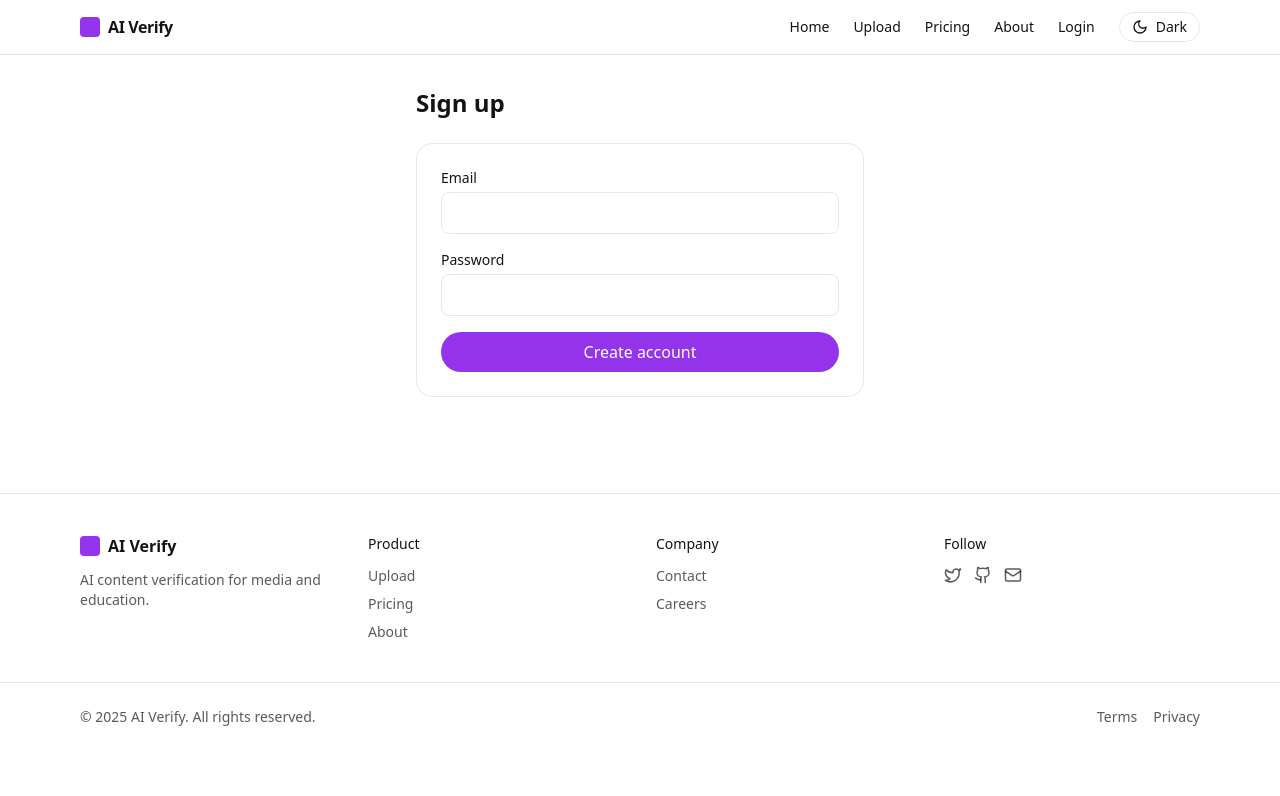
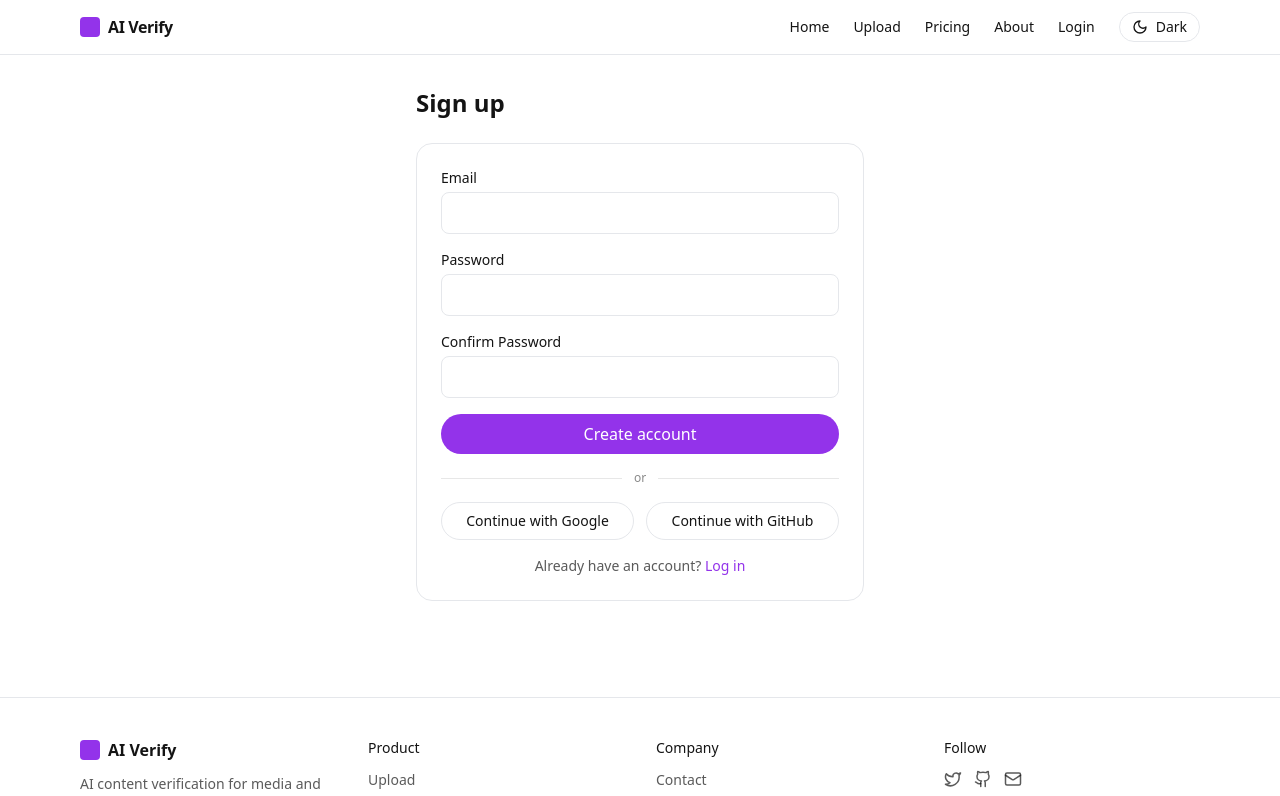
Before and after one commit to numanubhani/AI-Content-Verification-Platform, a Next.js app in the folder my-app/: page /signup in a window 1280 px wide. Shown: the top 796 px of the page. Built offline with nearby package versions, Linux system fonts and the light colour scheme.

Commit message:
updated login page

```diff
--- a/my-app/app/login/page.tsx
+++ b/my-app/app/login/page.tsx
@@ -2,6 +2,7 @@
 
 import { useRouter } from "next/navigation";
 import { useState, useEffect } from "react";
+import Link from "next/link";
 import { useAuthStore } from "@/store/auth";
 
 export default function LoginPage() {
@@ -41,6 +42,23 @@ export default function LoginPage() {
           <input className="mt-1 w-full rounded-lg border px-3 py-2" type="password" value={password} onChange={(e) => setPassword(e.target.value)} />
         </div>
         <button className="w-full rounded-full bg-purple-600 px-4 py-2 text-white hover:bg-purple-700">Continue</button>
+        <div className="flex items-center gap-3">
+          <div className="h-px flex-1 bg-foreground/10" />
+          <span className="text-xs text-foreground/50">or</span>
+          <div className="h-px flex-1 bg-foreground/10" />
+        </div>
+        <div className="grid gap-3 sm:grid-cols-2">
+          <button type="button" className="inline-flex items-center justify-center gap-2 rounded-full border px-4 py-2 text-sm">
+            <span>Continue with Google</span>
+          </button>
+          <button type="button" className="inline-flex items-center justify-center gap-2 rounded-full border px-4 py-2 text-sm">
+            <span>Continue with GitHub</span>
+          </button>
+        </div>
+        <div className="flex items-center justify-between text-sm">
+          <Link className="text-purple-600 hover:underline" href="/reset">Forgot password?</Link>
+          <Link className="text-foreground/70 hover:underline" href="/signup">Create account</Link>
+        </div>
       </form>
     </div>
   );
--- /dev/null
+++ b/my-app/app/reset/confirm/page.tsx
@@ -0,0 +1,31 @@
+"use client";
+
+import { useState } from "react";
+import { useRouter } from "next/navigation";
+
+export default function ResetConfirmPage() {
+  const [password, setPassword] = useState("");
+  const [confirm, setConfirm] = useState("");
+  const [error, setError] = useState<string | null>(null);
+  const router = useRouter();
+  return (
+    <div className="mx-auto max-w-md">
+      <h1 className="text-2xl font-semibold">Create new password</h1>
+      <form
+        onSubmit={(e) => { e.preventDefault(); if (password !== confirm) { setError("Passwords do not match"); return; } router.push('/login'); }}
+        className="mt-6 space-y-4 rounded-2xl border p-6"
+      >
+        <div>
+          <label className="block text-sm">New password</label>
+          <input className="mt-1 w-full rounded-lg border px-3 py-2" type="password" value={password} onChange={(e) => setPassword(e.target.value)} />
+        </div>
+        <div>
+          <label className="block text-sm">Confirm new password</label>
+          <input className="mt-1 w-full rounded-lg border px-3 py-2" type="password" value={confirm} onChange={(e) => setConfirm(e.target.value)} />
+        </div>
+        {error && <div className="rounded-md bg-red-50 text-red-700 text-sm p-2">{error}</div>}
+        <button className="w-full rounded-full bg-purple-600 px-4 py-2 text-white hover:bg-purple-700">Update password</button>
+      </form>
+    </div>
+  );
+}
--- /dev/null
+++ b/my-app/app/reset/page.tsx
@@ -0,0 +1,24 @@
+"use client";
+
+import { useState } from "react";
+
+export default function ResetRequestPage() {
+  const [email, setEmail] = useState("");
+  const [sent, setSent] = useState(false);
+  return (
+    <div className="mx-auto max-w-md">
+      <h1 className="text-2xl font-semibold">Reset password</h1>
+      <form
+        onSubmit={(e) => { e.preventDefault(); setSent(true); }}
+        className="mt-6 space-y-4 rounded-2xl border p-6"
+      >
+        <div>
+          <label className="block text-sm">Email</label>
+          <input className="mt-1 w-full rounded-lg border px-3 py-2" value={email} onChange={(e) => setEmail(e.target.value)} />
+        </div>
+        <button className="w-full rounded-full bg-purple-600 px-4 py-2 text-white hover:bg-purple-700">Send reset link</button>
+        {sent && <div className="text-sm text-foreground/70">If an account exists, a reset link has been sent.</div>}
+      </form>
+    </div>
+  );
+}
--- a/my-app/app/signup/page.tsx
+++ b/my-app/app/signup/page.tsx
@@ -1,22 +1,27 @@
 "use client";
 
 import { useRouter } from "next/navigation";
-import { useState } from "react";
+import { useState, useEffect } from "react";
+import Link from "next/link";
 import { useAuthStore } from "@/store/auth";
 
 export default function SignupPage() {
   const [email, setEmail] = useState("");
   const [password, setPassword] = useState("");
+  const [confirm, setConfirm] = useState("");
+  const [error, setError] = useState<string | null>(null);
   const signup = useAuthStore((s) => s.signup);
   const router = useRouter();
+  useEffect(() => setError(null), [email, password, confirm]);
   return (
     <div className="mx-auto max-w-md">
       <h1 className="text-2xl font-semibold">Sign up</h1>
       <form
         onSubmit={async (e) => {
           e.preventDefault();
+          if (password !== confirm) { setError("Passwords do not match"); return; }
           await signup(email, password);
-          router.push("/dashboard/history");
+          router.push("/dashboard");
         }}
         className="mt-6 space-y-4 rounded-2xl border p-6"
       >
@@ -28,7 +33,29 @@ export default function SignupPage() {
           <label className="block text-sm">Password</label>
           <input className="mt-1 w-full rounded-lg border px-3 py-2" type="password" value={password} onChange={(e) => setPassword(e.target.value)} />
         </div>
+        <div>
+          <label className="block text-sm">Confirm Password</label>
+          <input className="mt-1 w-full rounded-lg border px-3 py-2" type="password" value={confirm} onChange={(e) => setConfirm(e.target.value)} />
+        </div>
+        {error && <div className="rounded-md bg-red-50 text-red-700 text-sm p-2">{error}</div>}
         <button className="w-full rounded-full bg-purple-600 px-4 py-2 text-white hover:bg-purple-700">Create account</button>
+        <div className="flex items-center gap-3">
+          <div className="h-px flex-1 bg-foreground/10" />
+          <span className="text-xs text-foreground/50">or</span>
+          <div className="h-px flex-1 bg-foreground/10" />
+        </div>
+        <div className="grid gap-3 sm:grid-cols-2">
+          <button type="button" className="inline-flex items-center justify-center gap-2 rounded-full border px-4 py-2 text-sm">
+            <span>Continue with Google</span>
+          </button>
+          <button type="button" className="inline-flex items-center justify-center gap-2 rounded-full border px-4 py-2 text-sm">
+            <span>Continue with GitHub</span>
+          </button>
+        </div>
+        <div className="text-sm text-center">
+          <span className="text-foreground/70">Already have an account? </span>
+          <Link className="text-purple-600 hover:underline" href="/login">Log in</Link>
+        </div>
       </form>
     </div>
   );
--- /dev/null
+++ b/my-app/app/twofactor/page.tsx
@@ -0,0 +1,30 @@
+"use client";
+
+import { useState } from "react";
+import { useRouter } from "next/navigation";
+
+export default function TwoFactorPage() {
+  const [code, setCode] = useState("");
+  const [method, setMethod] = useState<"email" | "authenticator">("email");
+  const router = useRouter();
+  return (
+    <div className="mx-auto max-w-md space-y-4">
+      <h1 className="text-2xl font-semibold">Two-Factor Authentication</h1>
+      <div className="rounded-2xl border p-6 space-y-4">
+        <div>
+          <label className="text-sm font-medium">Method</label>
+          <div className="mt-2 grid grid-cols-2 gap-2">
+            <button onClick={() => setMethod("email")} className={`rounded-lg border px-3 py-2 text-sm ${method==='email' ? 'border-purple-600' : ''}`}>Email OTP</button>
+            <button onClick={() => setMethod("authenticator")} className={`rounded-lg border px-3 py-2 text-sm ${method==='authenticator' ? 'border-purple-600' : ''}`}>Authenticator App</button>
+          </div>
+        </div>
+        <div>
+          <label className="block text-sm">Enter 6‑digit code</label>
+          <input className="mt-1 w-full rounded-lg border px-3 py-2 tracking-widest text-center" maxLength={6} value={code} onChange={(e) => setCode(e.target.value.replace(/\D/g, ''))} />
+        </div>
+        <button onClick={() => router.push('/dashboard')} className="w-full rounded-full bg-purple-600 px-4 py-2 text-white hover:bg-purple-700">Verify</button>
+      </div>
+      <p className="text-sm text-foreground/70">Note: Frontend-only preview. Backend verification to be connected.</p>
+    </div>
+  );
+}
```
